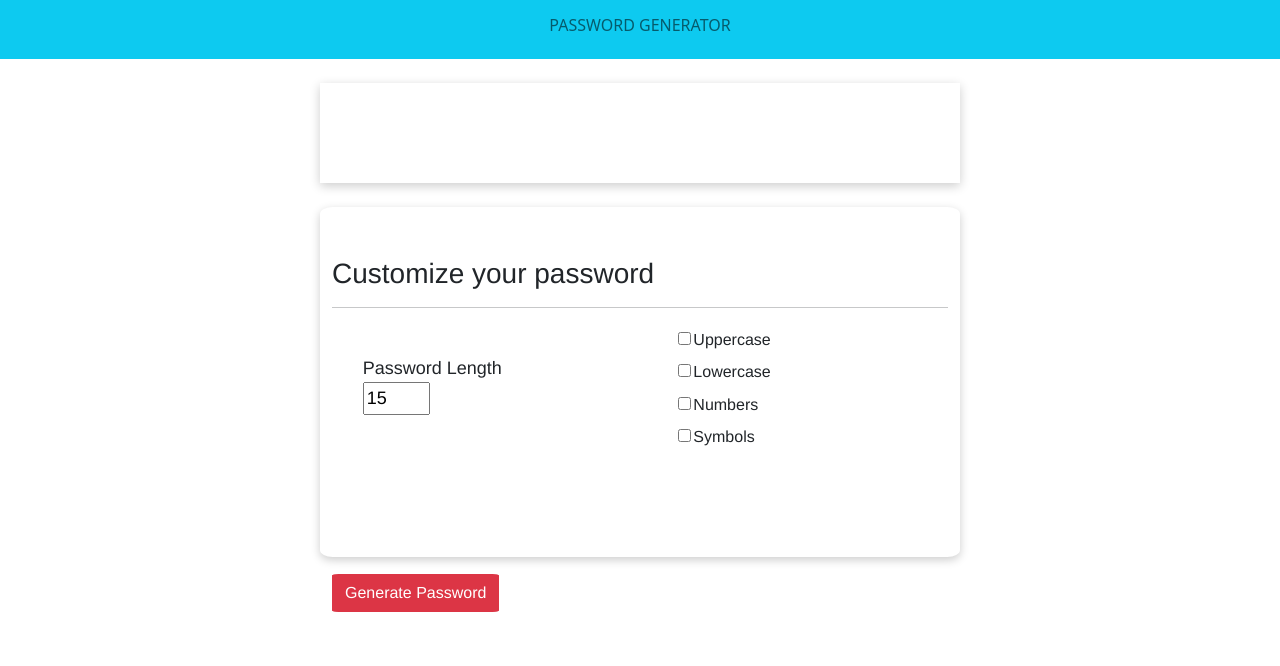
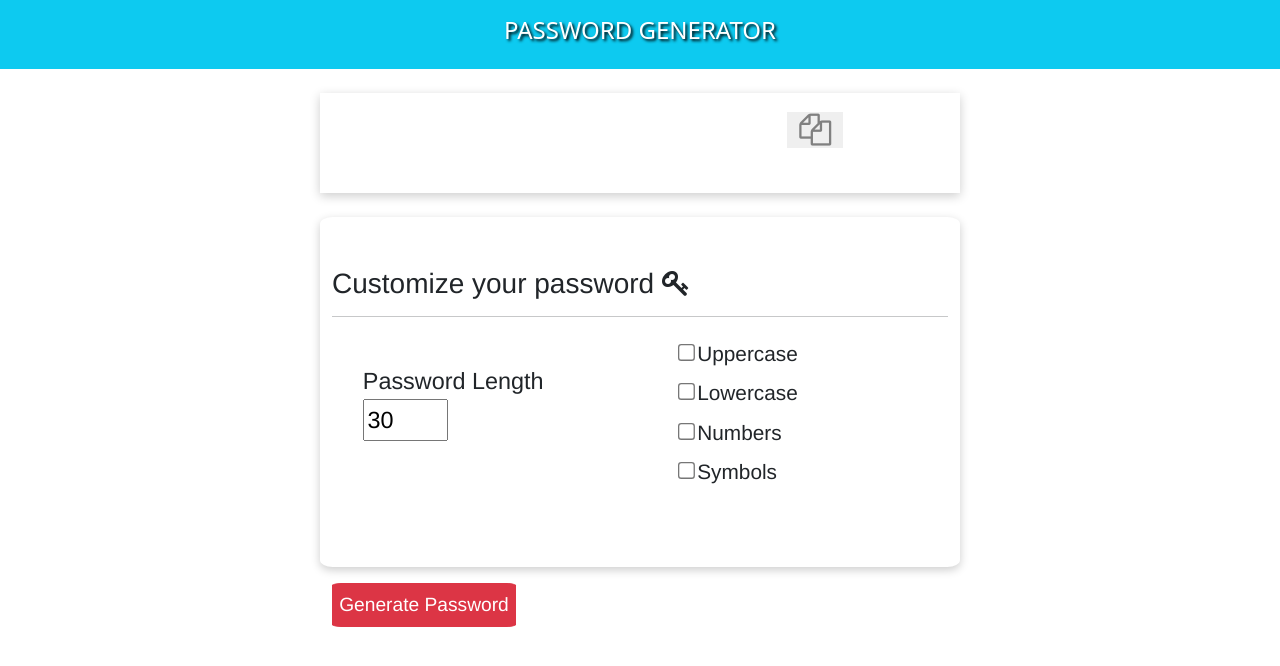
Before and after one commit to durgabarapatre9/test, a React (Create React App) app: page / in a window 1280 px wide. Shown: the top 666 px of the page. Built offline with nearby package versions, Linux system fonts and the light colour scheme.

Commit message:
new update commit

```diff
--- a/public/index.html
+++ b/public/index.html
@@ -4,6 +4,7 @@
     <meta charset="utf-8" />
     <link rel="icon" href="%PUBLIC_URL%/favicon.ico" />
     <meta name="viewport" content="width=device-width, initial-scale=1" />
+    <link rel="stylesheet" href="https://cdnjs.cloudflare.com/ajax/libs/font-awesome/4.7.0/css/font-awesome.min.css">
     <meta name="theme-color" content="#000000" />
     <meta
       name="description"
--- a/src/App.css
+++ b/src/App.css
@@ -25,6 +25,9 @@
 .password{
   justify-content: center;
   padding-top: 15%;
-
   text-align: center;
 }
+.checkbox_input:hover{
+  background-color: red;
+
+}
--- a/src/componets/GeneratePassword.tsx
+++ b/src/componets/GeneratePassword.tsx
@@ -2,17 +2,16 @@ import { useState } from "react";
 import { UpperCaseLetter, LowerCaseLetter, Number, Symbol } from "../Char";
 
 const GeneratePassword = () => {
-    interface type{
-        password:string;
-      }
+  interface type {
+    setPasswordlength: React.Dispatch<React.SetStateAction<number>>;
+  }
   const [password, setPassword] = useState<string>("");
   const [Uppercase, setUpperCase] = useState<boolean>(false);
   const [Lowercase, setLowerCase] = useState<boolean>(false);
   const [Numbers, setNumbers] = useState<boolean>(false);
   const [Symbols, setSymbols] = useState<boolean>(false);
-  const [passwordLength,setPasswordlength]=useState<number>(15)
-
-
+  const [text, setText] = useState("");
+  const [passwordLength, setPasswordlength] = useState<number>(30);
 
   const HandleChange = (e: React.MouseEvent<HTMLButtonElement, MouseEvent>) => {
     let character = "";
@@ -28,19 +27,25 @@ const GeneratePassword = () => {
     if (Number && Numbers) {
       character = character + Number;
     }
-//     setPassword(character);
-//    console.log(character)
-let password=""
- for (let i=0;i<passwordLength;i++){
-    let index=Math.round(Math.random()*character.length)
-  password+=  character.charAt(index)
- }
- setPassword (password)
+
+    let password = "";
+    for (let i = 0; i < passwordLength; i++) {
+      let index = Math.round(Math.random() * character.length);
+      password += character.charAt(index);
+    }
+    setPassword(password);
+    console.log(password.length);
   };
-
-
-
-
+  const copyPassword = () => {
+    console.log(password);
+    var textField = document.createElement('textarea')
+    textField.innerText = password
+    document.body.appendChild(textField)
+    textField.select()
+    document.execCommand('copy')
+    textField.remove()
+    console.log("copied")
+  };
 
   return (
     <>
@@ -49,7 +54,12 @@ let password=""
           className="navbar navbar-light bg-info"
           style={{ justifyContent: "center", top: "0", position: "sticky" }}
         >
-          <h6 className="navbar-text">PASSWORD GENERATOR</h6>
+          <h4
+            className="navbar-text"
+            style={{ color: "white", textShadow: "2px 2px 3px black" }}
+          >
+            PASSWORD GENERATOR
+          </h4>
         </nav>
         <br></br>
         <div
@@ -62,14 +72,28 @@ let password=""
             flexDirection: "row",
           }}
         >
-          <h3 style={{marginTop:"3%"}}>{password}</h3>
+          <div style={{ display: "inline", width: "70%" }}>
+            <h3 style={{ padding: "3%", marginTop: "2%" }}>{password}</h3>
+          </div>
+          <div style={{ padding: "3%", display: "inline", width: "30%" }}>
+            <button
+              className="fa fa-copy"
+              style={{ zoom: "2", color: "gray", border: "none" }}
+              onClick={copyPassword}
+            ></button>
+          </div>
         </div>
         <br></br>
         <div
           className="container"
           style={{ justifyContent: "center", width: "50%" }}
         >
-          <h2 className="Heading_tag">Customize your password</h2>
+          <h2 className="Heading_tag">
+            Customize your password <span></span>
+            <span>
+              <i className="fa fa-key"></i>
+            </span>
+          </h2>
           <hr></hr>
 
           <div className="container1">
@@ -79,14 +103,28 @@ let password=""
                 display: "inline",
                 margin: "5%",
                 fontSize: "1.125rem",
+                zoom: "1.3",
               }}
             >
               <label>Password Length</label>
               <br></br>
-              <input type="number" max={50} min={15} defaultValue="15"></input>
+              <input
+                type="number"
+                max={50}
+                min={5}
+                value={passwordLength}
+                onChange={(e: any) => setPasswordlength(e.target.value)}
+              ></input>
             </div>
 
-            <div style={{ display: "inline", width: "50%" }}>
+            <div
+              style={{
+                display: "inline",
+                width: "50%",
+                zoom: "1.3",
+                fontWeight: "lighter",
+              }}
+            >
               <div className="check_box">
                 <input
                   type="checkbox"
@@ -127,7 +165,7 @@ let password=""
           </div>
           <button
             className="btn btn-danger"
-            style={{ borderRadius: "4%" }}
+            style={{ borderRadius: "5%", padding: "1%", fontSize: "1.2rem" }}
             onClick={HandleChange}
           >
             Generate Password
```
